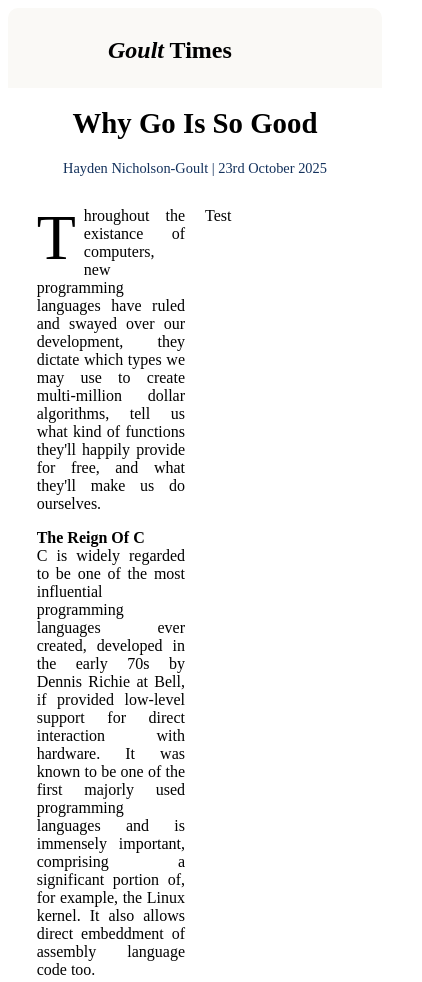
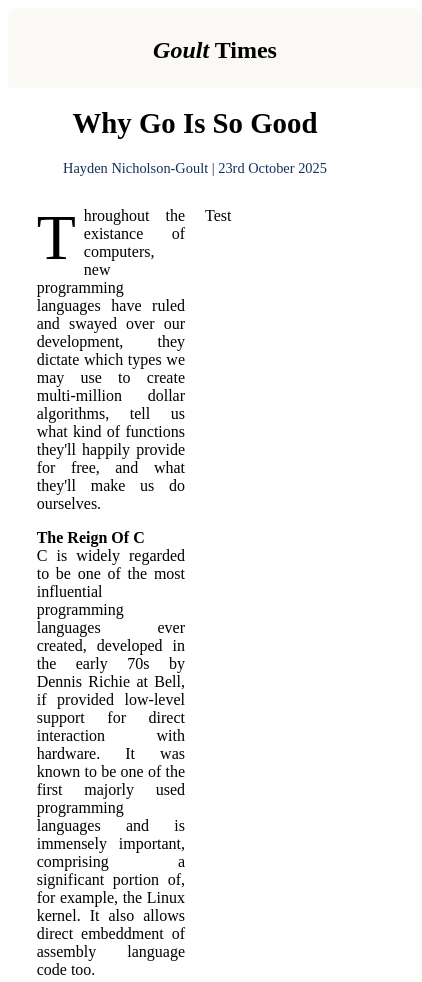
Before and after one commit to goultyy/goultyy.github.io, a plain HTML site: page index.html in a window 390 px wide. Shown: the top 982 px of the page, 422 px wide, since content can reach past the window. Drawn offline with Linux system fonts and the light colour scheme; a web font is replaced by a local one.

Commit message:
More work to stylesheet

```diff
--- a/style.css
+++ b/style.css
@@ -29,10 +29,6 @@ body {
     .right-info {
         margin-left: 16vw;
     }
-    .site-title {
-        text-align: center !important;
-        float: initial !important;
-    }
 }
 
 @media (max-width: 800px) {
@@ -42,6 +38,14 @@ body {
     }
     .right-info {
         display: none;
+    }
+    .site-title {
+        text-align: center !important;
+        float: initial !important;
+    }
+    .header {
+        width: 100% !important;
+        padding: 10px 20px 10px 20px !important;
     }
 }
 
```
